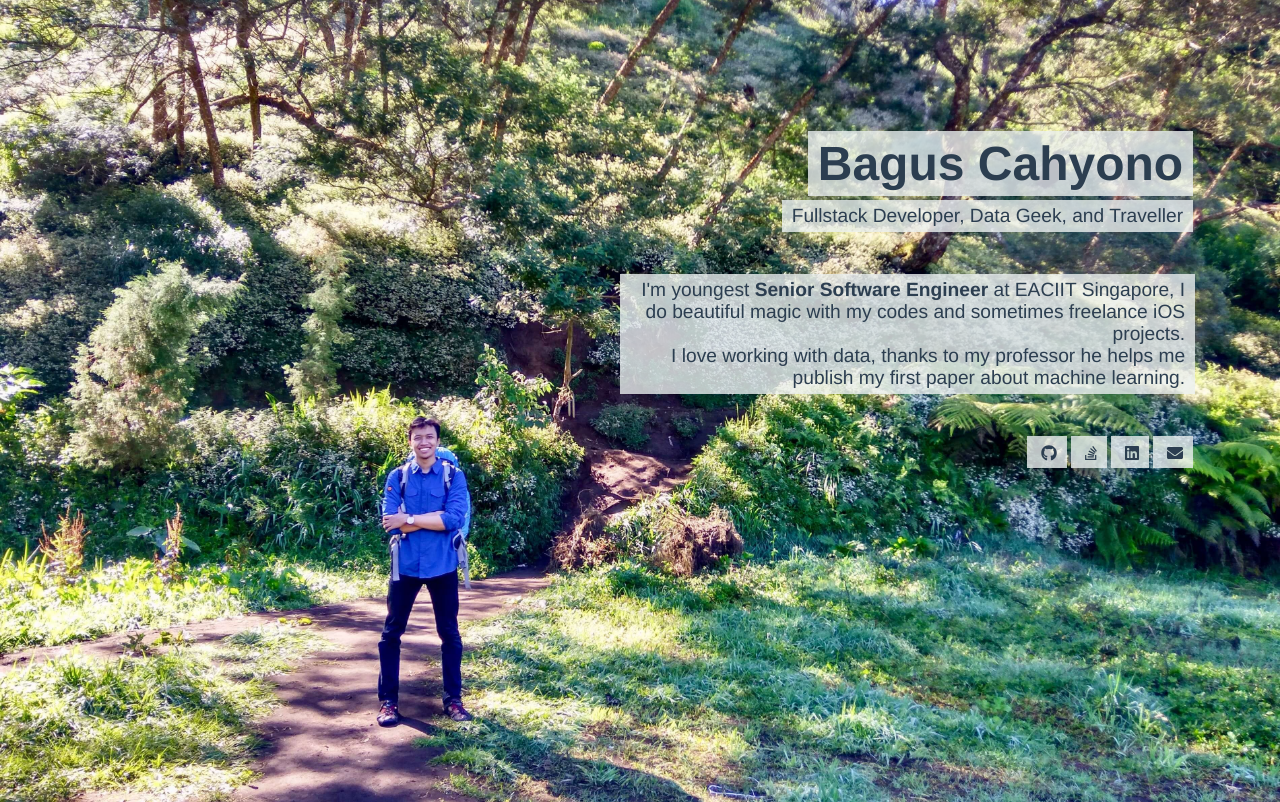
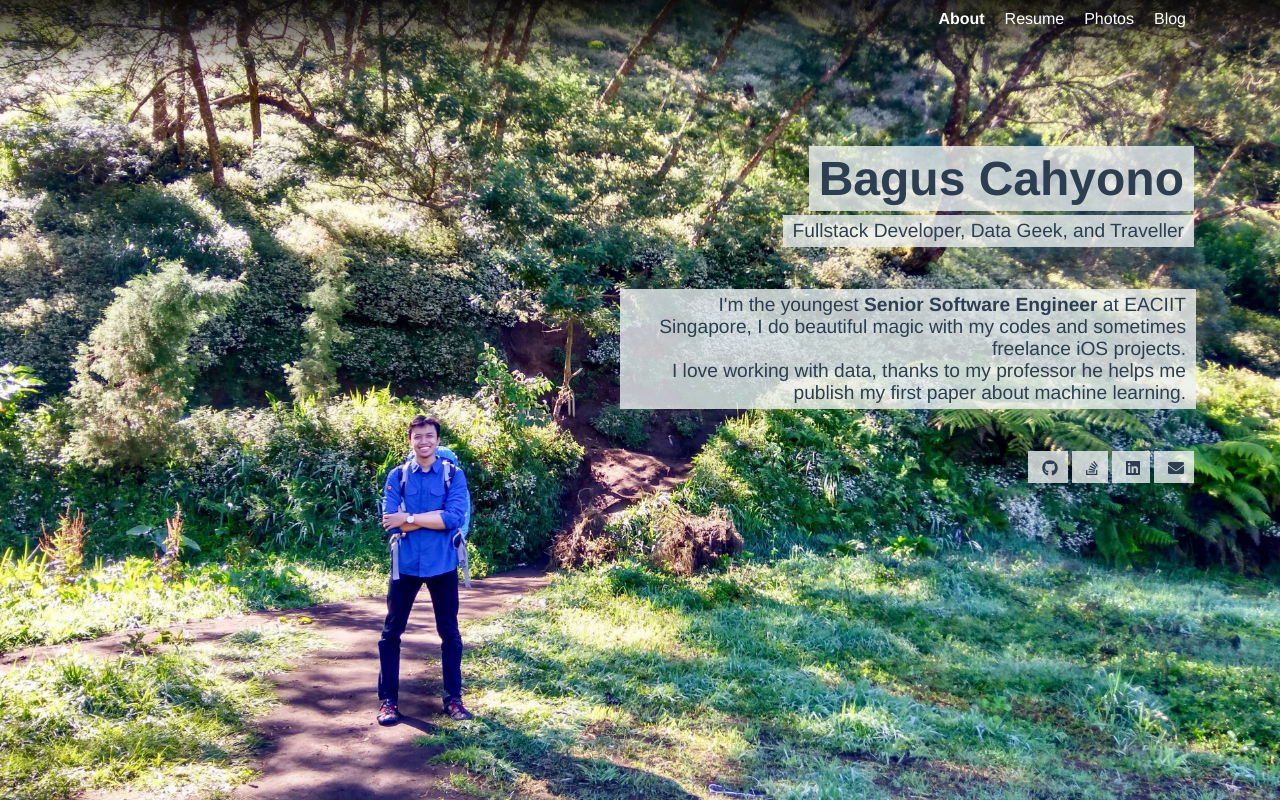
Before and after one commit to sugab/site, a Vue app: page /#/ in a window 1280 px wide. Built offline with nearby package versions, Linux system fonts and the light colour scheme.

Commit message:
CSS Fix and adding topbar menu

```diff
--- a/src/App.vue
+++ b/src/App.vue
@@ -5,7 +5,7 @@
 </template>
 
 <script>
-  import './assets/external/fa5/js/fontawesome-all'
+import './assets/external/fa5/js/fontawesome-all';
 
 export default {
   name: 'app'
@@ -13,6 +13,16 @@
 </script>
 
 <style>
+* {
+  margin: 0;
+  padding: 0;
+  border: 0;
+  outline: 0;
+  font-size: 100%;
+  vertical-align: baseline;
+  background: transparent;
+}
+
 body,
 html {
   height: 100%;
@@ -20,12 +30,11 @@
 }
 
 #app {
-    font-family: 'Avenir', Helvetica, Arial, sans-serif;
+  font-family: "Avenir", Helvetica, Arial, sans-serif;
   -webkit-font-smoothing: antialiased;
   -moz-osx-font-smoothing: grayscale;
   color: #2c3e50;
-    padding: 1px;
-    min-height: 768px;
+  min-height: 640px;
 }
 
 .bg {
--- a/src/components/Home.vue
+++ b/src/components/Home.vue
@@ -1,5 +1,13 @@
 <template>
   <div>
+    <div class="header">
+      <ul class="menu">
+        <li class="active">About</li>
+        <li>Resume</li>
+        <li>Photos</li>
+        <li>Blog</li>
+      </ul>
+    </div>
     <div class="content-container">
       <div class="text" data-aos="fade-left" data-aos-delay="300">
         <span class="name boxed">{{name}}</span>
@@ -10,7 +18,7 @@
       <div data-aos="fade-left" data-aos-delay="700">
         <div class="boxed long-text">
           <p>
-            I'm youngest <b>Senior Software Engineer</b> at EACIIT Singapore, I do beautiful magic with my codes and sometimes freelance iOS projects.
+            I'm the youngest <b>Senior Software Engineer</b> at EACIIT Singapore, I do beautiful magic with my codes and sometimes freelance iOS projects.
             <br>
             I love working with data, thanks to my professor he helps me publish my first paper about machine learning.
           </p>
@@ -64,10 +72,32 @@ a {
   color: inherit;
 }
 
+.header {
+  height: 80px;
+  background: linear-gradient(to top, rgba(0, 0, 0, 0), rgba(0, 0, 0, 0.8));
+}
+
+.menu {
+  margin: 0 5%;
+  padding: 0 20px;
+  float: right;
+}
+
+.menu li {
+  display: inline-block;
+  list-style: none;
+  padding: 10px;
+  color: white;
+}
+
+.menu li.active {
+  font-weight: bold;
+}
+
 .content-container {
   padding: 0 20px;
   margin: 0 5%;
-  margin-top: 10%;
+  margin-top: 5%;
   text-align: right;
 }
 
@@ -119,5 +149,4 @@ a {
     font-size: 1.2em;
   }
 }
-
 </style>
```
Lines whose indentation alone changed are shown as unchanged.
